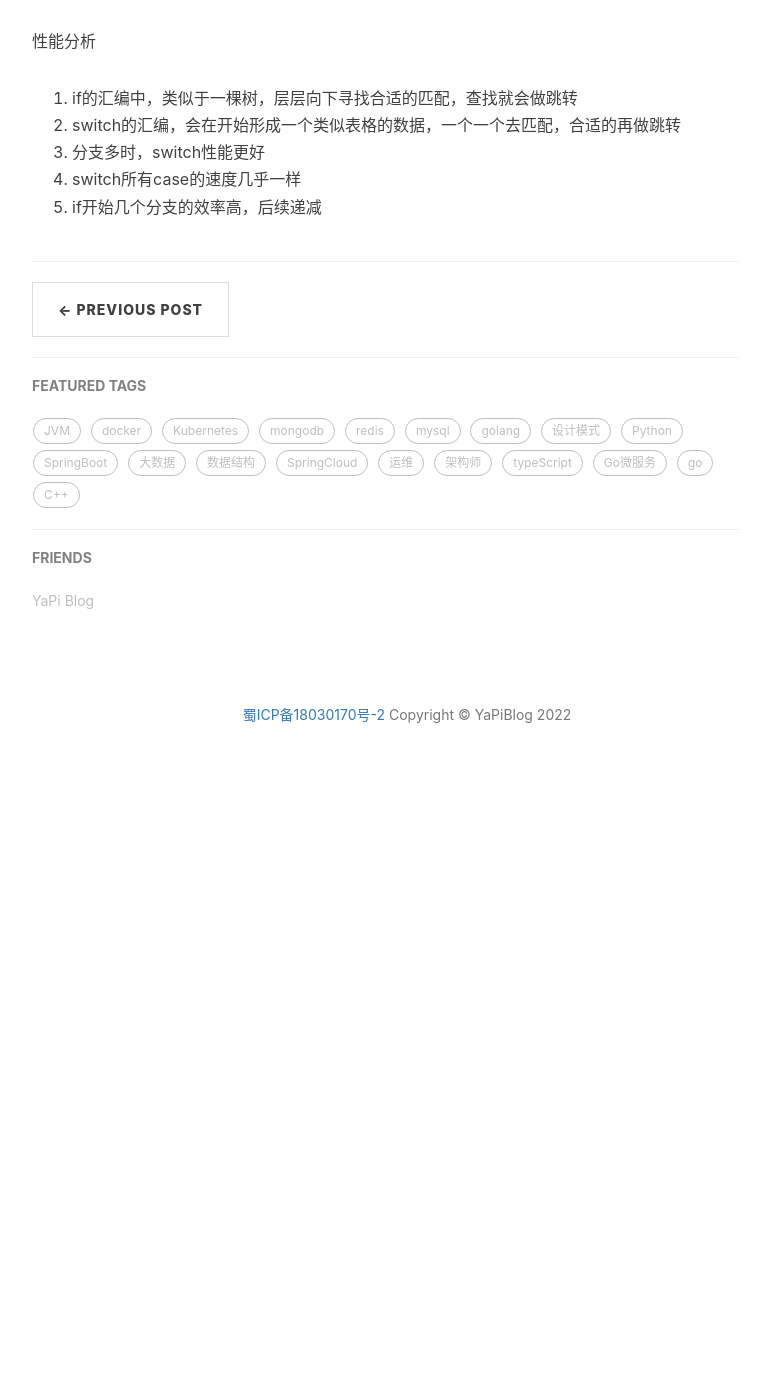
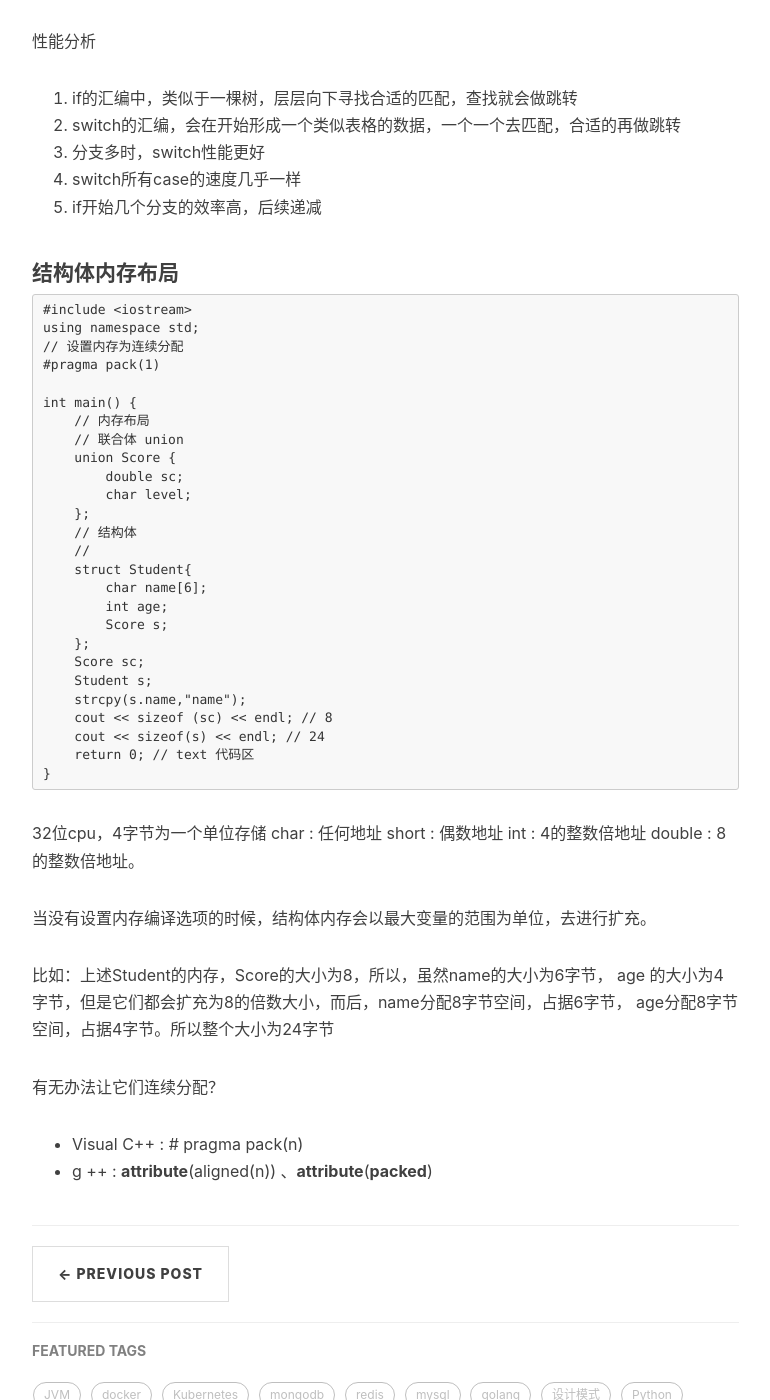
Before and after one commit to scncyangping/scncyangping.github.io, a Jekyll site: the page built from _posts/C++/2022-01-20-c++05.markdown, in a window 1280 px wide and 1400 px high, scrolled down 1513 px. Shown: the whole window, without its empty margins (233-1003 px from the left). Built offline with Jekyll 4.4.1, drawn with Linux system fonts in a browser that asks for light colours; nearby versions of some CDN libraries; comment, search, counter and statistics services are not loaded; before the commit the page ends 2305 px from its top, so only the background shows below that.

Commit message:
内存布局

````diff
--- a/_posts/C++/2022-01-20-c++05.markdown
+++ b/_posts/C++/2022-01-20-c++05.markdown
@@ -64,3 +64,52 @@ switch (c1) {
 3. 分支多时，switch性能更好
 4. switch所有case的速度几乎一样
 5. if开始几个分支的效率高，后续递减
+
+
+#### 结构体内存布局
+
+```text
+#include <iostream>
+using namespace std;
+// 设置内存为连续分配
+#pragma pack(1)
+
+int main() {
+    // 内存布局
+    // 联合体 union
+    union Score {
+        double sc;
+        char level;
+    };
+    // 结构体
+    //
+    struct Student{
+        char name[6];
+        int age;
+        Score s;
+    };
+    Score sc;
+    Student s;
+    strcpy(s.name,"name");
+    cout << sizeof (sc) << endl; // 8
+    cout << sizeof(s) << endl; // 24
+    return 0; // text 代码区
+}
+```
+
+32位cpu，4字节为一个单位存储
+char : 任何地址
+short : 偶数地址
+int : 4的整数倍地址
+double : 8的整数倍地址。
+
+当没有设置内存编译选项的时候，结构体内存会以最大变量的范围为单位，去进行扩充。
+
+比如：上述Student的内存，Score的大小为8，所以，虽然name的大小为6字节， age
+的大小为4字节，但是它们都会扩充为8的倍数大小，而后，name分配8字节空间，占据6字节，
+age分配8字节空间，占据4字节。所以整个大小为24字节
+
+有无办法让它们连续分配？
+
+- Visual C++ : # pragma pack(n)
+- g ++ : __attribute__(aligned(n)) 、__attribute__(__packed__)
````
